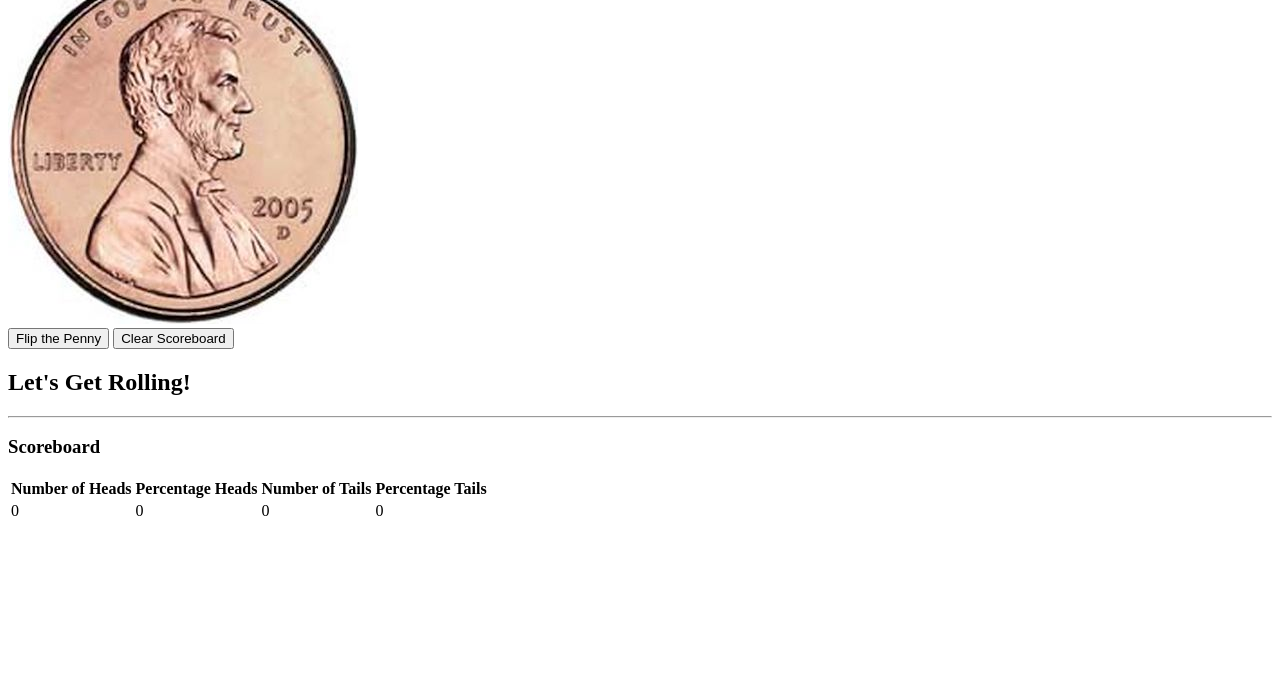
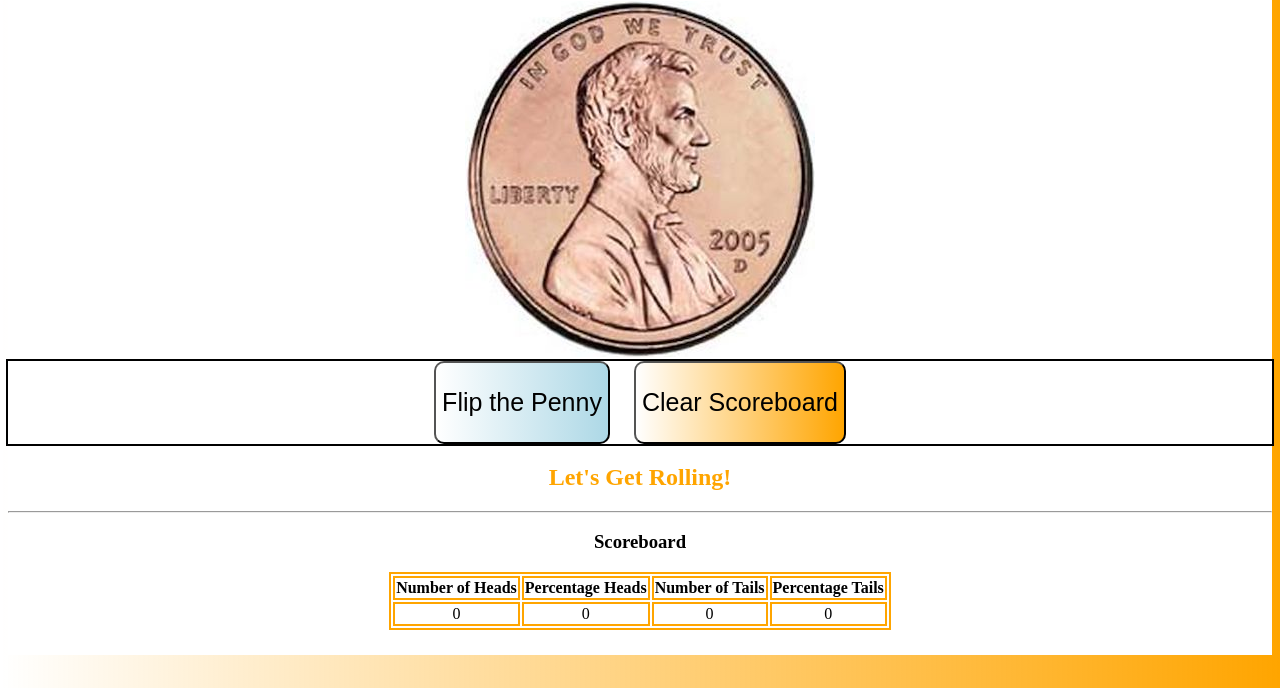
Before and after one commit to Kem2523/Penny-Game, a plain HTML site: page index.html in a window 1280 px wide. Shown: the part 112-800 px from the top of the page. Drawn offline with Linux system fonts and the light colour scheme.

Commit message:
style.css changes

```diff
--- /dev/null
+++ b/assets/style.css
@@ -0,0 +1,36 @@
+body{
+    background: linear-gradient(to right, rgba(255,0,0,0), orange);
+
+}
+#white_background{
+    background-color:white;
+    text-align: center;
+    padding-top: 25px;
+    padding-bottom: 25px;
+
+
+}
+#buttons{
+   outline: 2px solid black;
+}
+button{ border-radius: 10px;
+font-size:25px;
+padding-top: 25px;
+padding-bottom: 25px;
+margin-left: 10px;
+margin-right:10px;
+}
+#flip{
+    background: linear-gradient(to right, rgba(255,0,0,0),lightblue);
+}
+#clear{background: linear-gradient(to right, rgba(255,0,0,0), orange)}
+table{ margin-left:auto;
+  margin-right: auto;
+
+}
+table,th,td{
+    border: 2px solid orange;
+
+}
+h2{ color: orange;
+}
--- a/index.html
+++ b/index.html
@@ -4,11 +4,13 @@
     <meta charset="UTF-8">
     <meta http-equiv="X-UA-Compatible" content="IE=edge">
     <meta name="viewport" content="width=device-width, initial-scale=1.0">
+    <link rel="stylesheet" href="./assets/style.css">
     <title>Penny Flip Game</title>
 </head>
 <body>
-<div id="White_background">
+<div id="white_background">
    <h1>Penny Flip Game</h1>
+
    <img src="./assets/images/penny-heads.jpg" alt="penny heads"/>
 
 <div id="buttons">
@@ -18,7 +20,7 @@
 <h2>Let's Get Rolling!</h2>
 <hr>
 <h3>Scoreboard</h3>
-<table>
+<table class="Scoreboard">
     <tr>
         <th>Number of Heads</th>
         <th>Percentage Heads</th>
```
